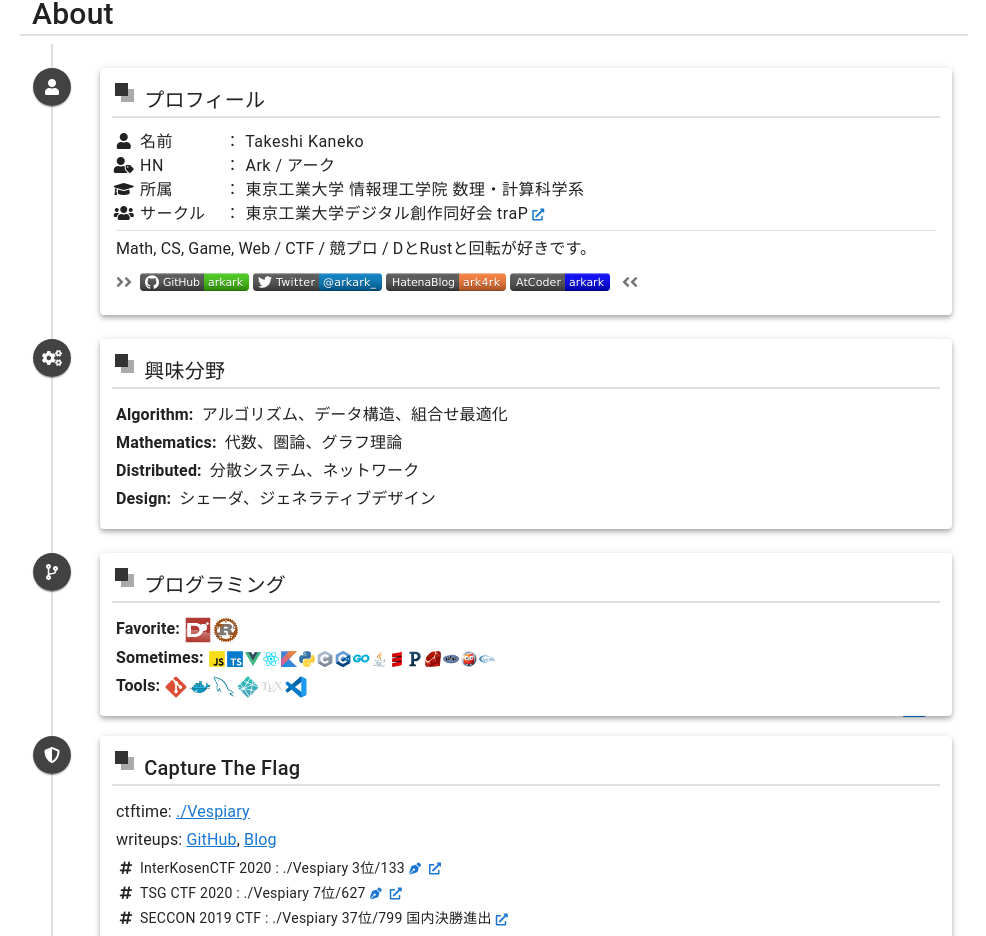
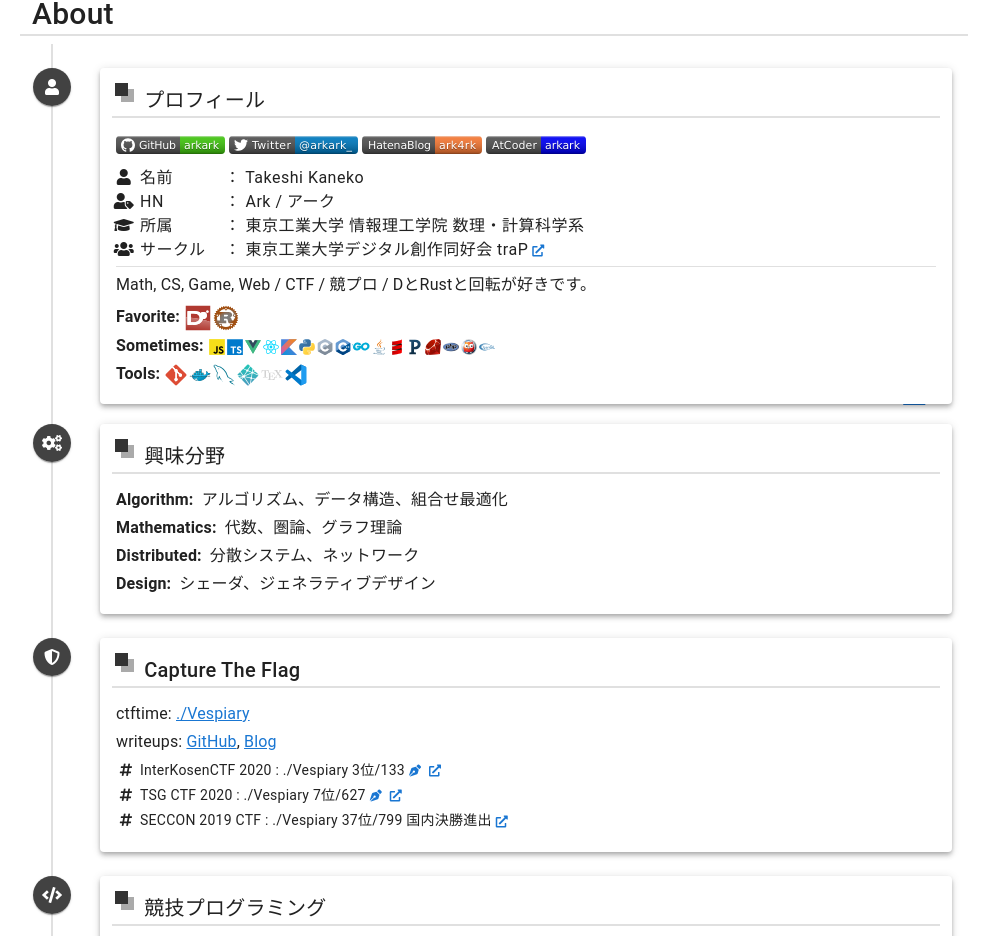
Before and after one commit to arkark/portfolio, a Vue app: page / in a window 1280 px wide. Shown: the part 810-1746 px from the top of the page, without its empty margins (146-1132 px from the left). Built offline with nearby package versions, Linux system fonts and the light colour scheme; a web font is replaced by a local one.

Commit message:
Remove AboutSkill

```diff
--- a/src/components/about/About.vue
+++ b/src/components/about/About.vue
@@ -32,7 +32,6 @@
 <script>
 import AboutBasic from "@/components/about/card/AboutBasic";
 import AboutInterest from "@/components/about/card/AboutInterest";
-import AboutSkill from "@/components/about/card/AboutSkill";
 import AboutCtf from "@/components/about/card/AboutCtf";
 import AboutCompro from "@/components/about/card/AboutCompro";
 import AboutMarathon from "@/components/about/card/AboutMarathon";
@@ -51,10 +50,6 @@ export default {
         {
           component: AboutInterest,
           icon: "fas fa-cogs",
-        },
-        {
-          component: AboutSkill,
-          icon: "fas fa-code-branch",
         },
         {
           component: AboutCtf,
@@ -91,7 +86,6 @@ export default {
   components: {
     AboutBasic,
     AboutInterest,
-    AboutSkill,
     AboutCtf,
     AboutCompro,
     AboutMarathon,
--- a/src/components/about/card/AboutBasic.vue
+++ b/src/components/about/card/AboutBasic.vue
@@ -1,20 +1,27 @@
 <template>
   <about-card :title="'プロフィール'">
+    <p class="mb-2">
+      <span v-for="badge in badges" :key="badge.key" class="mr-1">
+        <a :href="badge.url" target="_blank" rel="noopener noreferrer">
+          <img :src="badge.image" style="vertical-align: middle" />
+        </a>
+      </span>
+    </p>
     <ul class="fa-ul body-1 ma-0">
-      <li v-for="(item, index) in items" :key="index">
-        <span class="fa-li"><i :class="item.icon"></i></span>
+      <li v-for="(info, index) in infos" :key="index">
+        <span class="fa-li"><i :class="info.icon"></i></span>
         <span
           :style="{
             width: '5em',
             display: $vuetify.breakpoint.xsOnly ? 'inline' : 'inline-block',
           }"
         >
-          <span>{{ item.key }}</span>
+          <span>{{ info.key }}</span>
         </span>
         ：
-        <span>{{ item.value }}</span>
-        <span v-if="'url' in item">
-          <link-icon :url="item.url"></link-icon>
+        <span>{{ info.value }}</span>
+        <span v-if="'url' in info">
+          <link-icon :url="info.url"></link-icon>
         </span>
       </li>
     </ul>
@@ -22,21 +29,45 @@
     <p class="mb-1">
       Math, CS, Game, Web / CTF / 競プロ / DとRustと回転が好きです。
     </p>
-    <p class="mb-1">
-      <span v-if="$vuetify.breakpoint.width > 780" class="mr-2">
-        <v-icon small>fas fa-angle-right</v-icon>
-        <v-icon small>fas fa-angle-right</v-icon>
-      </span>
-      <span v-for="badge in badges" :key="badge.key" class="mr-1">
-        <a :href="badge.url" target="_blank" rel="noopener noreferrer">
-          <img :src="badge.image" style="vertical-align: middle" />
+    <p v-for="(item, index) in skills" :key="index" class="mb-0">
+      <span class="font-weight-bold mr-1">{{ item.key }}:</span>
+      <span v-for="(value, i) in item.values" :key="index + '-' + i">
+        <a
+          v-if="'url' in value"
+          :href="value.url"
+          target="_blank"
+          rel="noopener noreferrer"
+        >
+          <img
+            :src="value.image"
+            :width="item.size + 'px'"
+            class="vertical-middle"
+          />
         </a>
-      </span>
-      <span v-if="$vuetify.breakpoint.width > 780" class="ml-2">
-        <v-icon small>fas fa-angle-left</v-icon>
-        <v-icon small>fas fa-angle-left</v-icon>
+        <img
+          v-else
+          :src="value.image"
+          :width="item.size + 'px'"
+          class="vertical-middle"
+        />
       </span>
     </p>
+    <template v-slot:under-card>
+      <v-row
+        align="end"
+        class="mr-2 caption font-weight-medium text--secondary"
+        style="font-size: 0.2rem !important"
+      >
+        <v-spacer></v-spacer>
+        <span>
+          <span>Resource:&copy;</span>
+          <a href="https://github.com/vscode-icons/vscode-icons">
+            vscode-icons
+          </a>
+          <span>contributors</span>
+        </span>
+      </v-row>
+    </template>
   </about-card>
 </template>
 
@@ -55,7 +86,7 @@ export default {
   name: "about-basic",
   data: function () {
     return {
-      items: [
+      infos: [
         {
           icon: "fas fa-user",
           key: "名前",
@@ -100,6 +131,56 @@ export default {
           url: "https://atcoder.jp/user/arkark",
         },
       ],
+      skills: [
+        {
+          key: "Favorite",
+          values: [
+            { image: require("@/assets/icons/file_type_dlang.svg") },
+            { image: require("@/assets/icons/file_type_rust.svg") },
+          ],
+          size: 28,
+        },
+        {
+          key: "Sometimes",
+          values: [
+            { image: require("@/assets/icons/file_type_js_official.svg") },
+            {
+              image: require("@/assets/icons/file_type_typescript_official.svg"),
+            },
+            { image: require("@/assets/icons/file_type_vue.svg") },
+            { image: require("@/assets/icons/file_type_reactjs.svg") },
+            { image: require("@/assets/icons/file_type_kotlin.svg") },
+            { image: require("@/assets/icons/file_type_python.svg") },
+            { image: require("@/assets/icons/file_type_c3.svg") },
+            { image: require("@/assets/icons/file_type_cpp3.svg") },
+            { image: require("@/assets/icons/file_type_go.svg") },
+            { image: require("@/assets/icons/file_type_jar.svg") },
+            { image: require("@/assets/icons/file_type_scala.svg") },
+            { image: require("@/assets/icons/file_type_processinglang.svg") },
+            { image: require("@/assets/icons/file_type_ruby.svg") },
+            { image: require("@/assets/icons/file_type_php.svg") },
+            { image: require("@/assets/icons/file_type_prolog.svg") },
+            { image: require("@/assets/icons/file_type_glsl.svg") },
+          ],
+          size: 18,
+        },
+        {
+          key: "Tools",
+          values: [
+            {
+              image: require("@/assets/icons/file_type_git.svg"),
+              url:
+                "https://github.com/arkark/dotfiles/blob/master/home/.gitconfig",
+            },
+            { image: require("@/assets/icons/file_type_docker.svg") },
+            { image: require("@/assets/icons/file_type_mysql.svg") },
+            { image: require("@/assets/icons/file_type_netlify.svg") },
+            { image: require("@/assets/icons/file_type_tex.svg") },
+            { image: require("@/assets/icons/file_type_vscode.svg") },
+          ],
+          size: 24,
+        },
+      ],
     };
   },
   components: {
--- a/src/components/about/card/AboutSkill.vue
+++ /dev/null
@@ -1,107 +0,0 @@
-<template>
-  <about-card :title="'プログラミング'">
-    <template v-slot:under-card>
-      <v-row
-        align="end"
-        class="mr-2 caption font-weight-medium text--secondary"
-        style="font-size: 0.2rem !important"
-      >
-        <v-spacer></v-spacer>
-        <span>
-          <span>Resource:&copy;</span>
-          <a href="https://github.com/vscode-icons/vscode-icons">
-            vscode-icons
-          </a>
-          <span>contributors</span>
-        </span>
-      </v-row>
-    </template>
-    <p v-for="(item, index) in items" :key="index" class="mb-0">
-      <span class="font-weight-bold mr-1">{{ item.key }}:</span>
-      <span v-for="(value, i) in item.values" :key="index + '-' + i">
-        <a
-          v-if="'url' in value"
-          :href="value.url"
-          target="_blank"
-          rel="noopener noreferrer"
-        >
-          <img
-            :src="value.image"
-            :width="item.size + 'px'"
-            class="vertical-middle"
-          />
-        </a>
-        <img
-          v-else
-          :src="value.image"
-          :width="item.size + 'px'"
-          class="vertical-middle"
-        />
-      </span>
-    </p>
-  </about-card>
-</template>
-
-<script>
-import AboutCard from "@/components/about/card/AboutCard";
-
-export default {
-  data: function () {
-    return {
-      items: [
-        {
-          key: "Favorite",
-          values: [
-            { image: require("@/assets/icons/file_type_dlang.svg") },
-            { image: require("@/assets/icons/file_type_rust.svg") },
-          ],
-          size: 28,
-        },
-        {
-          key: "Sometimes",
-          values: [
-            { image: require("@/assets/icons/file_type_js_official.svg") },
-            {
-              image: require("@/assets/icons/file_type_typescript_official.svg"),
-            },
-            { image: require("@/assets/icons/file_type_vue.svg") },
-            { image: require("@/assets/icons/file_type_reactjs.svg") },
-            { image: require("@/assets/icons/file_type_kotlin.svg") },
-            { image: require("@/assets/icons/file_type_python.svg") },
-            { image: require("@/assets/icons/file_type_c3.svg") },
-            { image: require("@/assets/icons/file_type_cpp3.svg") },
-            { image: require("@/assets/icons/file_type_go.svg") },
-            { image: require("@/assets/icons/file_type_jar.svg") },
-            { image: require("@/assets/icons/file_type_scala.svg") },
-            { image: require("@/assets/icons/file_type_processinglang.svg") },
-            { image: require("@/assets/icons/file_type_ruby.svg") },
-            { image: require("@/assets/icons/file_type_php.svg") },
-            { image: require("@/assets/icons/file_type_prolog.svg") },
-            { image: require("@/assets/icons/file_type_glsl.svg") },
-          ],
-          size: 18,
-        },
-        {
-          key: "Tools",
-          values: [
-            {
-              image: require("@/assets/icons/file_type_git.svg"),
-              url:
-                "https://github.com/arkark/dotfiles/blob/master/home/.gitconfig",
-            },
-            { image: require("@/assets/icons/file_type_docker.svg") },
-            { image: require("@/assets/icons/file_type_mysql.svg") },
-            { image: require("@/assets/icons/file_type_netlify.svg") },
-            { image: require("@/assets/icons/file_type_tex.svg") },
-            { image: require("@/assets/icons/file_type_vscode.svg") },
-          ],
-          size: 24,
-        },
-      ],
-    };
-  },
-  components: {
-    AboutCard,
-  },
-};
-</script>
```
